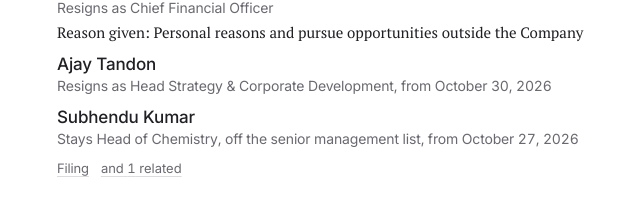
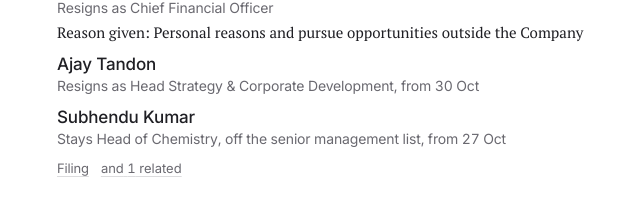
Before and after one commit to vedant-22/finn, a React (Vite) app in the folder web/: page / in a window 1280 px wide. Shown: the part 1951-2148 px from the top of the page, without its empty margins (319-959 px from the left). Built offline with nearby package versions, Linux system fonts and the light colour scheme.

Commit message:
Add short effective date format

```diff
--- a/web/src/Today.tsx
+++ b/web/src/Today.tsx
@@ -179,6 +179,17 @@ function Chg({ v, base, now }: { v: number | null; base: number | null; now: num
   return <td className={`num ${tone(v)}`}>{pct(v)}</td>
 }
 
+// Filings write 'October 30, 2026', '30th September 2026' or 'close of business hours of 30 September 2026'. Say '30 Oct'.
+const MON3 = ['jan', 'feb', 'mar', 'apr', 'may', 'jun', 'jul', 'aug', 'sep', 'oct', 'nov', 'dec']
+function effDate(raw: string, filed: string) {
+  const t = raw.replace(/(\d+)(st|nd|rd|th)\b/g, '$1')
+  const a = t.match(/(\d{1,2})[\s-]+([A-Za-z]{3,})[\s,-]+(\d{4})/), b = t.match(/([A-Za-z]{3,})\s+(\d{1,2}),?\s+(\d{4})/)
+  const [d, mon, y] = a ? [a[1], a[2], a[3]] : b ? [b[2], b[1], b[3]] : []
+  const m = mon ? MON3.indexOf(mon.slice(0, 3).toLowerCase()) : -1
+  if (m < 0) return t
+  return `${+d!} ${mon!.slice(0, 1).toUpperCase()}${MON3[m].slice(1)}${y === filed.slice(0, 4) ? '' : ` ${y}`}`
+}
+
 function PeopleBlock({ f }: { f: any }) {
   const order = { top: 0, board: 1, senior: 2, other: 3 } as Record<string, number>
   const ppl = [...f.people].sort((a: any, b: any) => (+reclass(a) - +reclass(b)) || (order[a.seniority] - order[b.seniority]) || (a.action === 'appointed' ? -1 : 1))
@@ -190,7 +201,7 @@ function PeopleBlock({ f }: { f: any }) {
         return (
           <li key={i} className={joining || moved ? 'in' : 'out'}>
             <div className="who"><b>{p.name.replace(/^(Mr|Ms|Mrs|Dr)\.?\s+/, '')}</b>
-              <span className="role">{moved ? `Stays ${p.role}, off the senior management list` : `${verb(p.action)} ${p.role}`}{/\d/.test(p.effective || '') ? `, from ${p.effective.replace(/(\d+)(st|nd|rd|th)/, '$1')}` : ''}</span></div>
+              <span className="role">{moved ? `Stays ${p.role}, off the senior management list` : `${verb(p.action)} ${p.role}`}{/\d/.test(p.effective || '') ? `, from ${effDate(p.effective, f.at)}` : ''}</span></div>
             {joining && p.background && !/not stated|not provided|^$|^designated as|^.{0,60}\bhas (assumed|been appointed)/i.test(p.background) && <p className="bio">{p.background}</p>}
             {joining && p.previous?.length > 0 && <p className="prev">{p.previous.join('; ')}</p>}
             {!joining && !moved && p.reason && !/not stated|^leaving the company\.?$|no other material reason/i.test(p.reason) && <p className="bio">Reason given: {p.reason}</p>}
```
